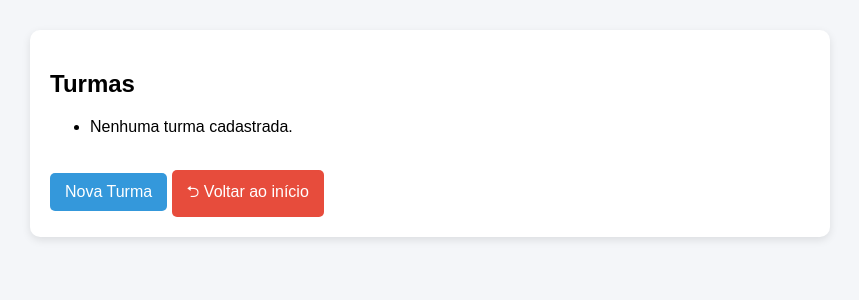
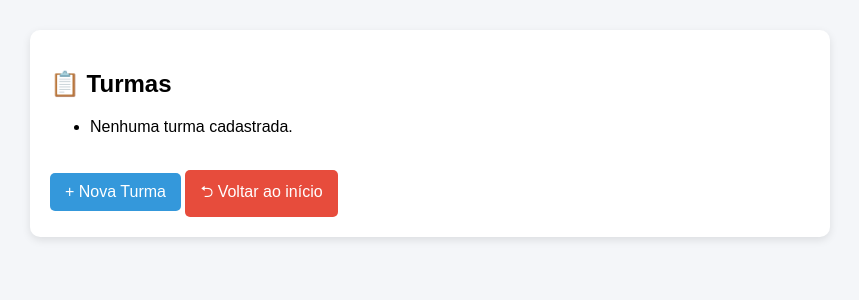
Before and after one commit to MatheusChavesBecker874/WebButler, a Django app: page /turmas/ in a window 1280 px wide. Shown: the part 110-410 px from the top of the page, without its empty margins (210-1069 px from the left). Run offline with Django 5.2, Linux system fonts and the light colour scheme; data that the repository does not hold is empty; parts of the project's set-up code (start-up, migrations or seed data) failed here and were passed over.

Commit message:
Update lista_turmas.html

```diff
--- a/WebButler/projeto/templates/lista_turmas.html
+++ b/WebButler/projeto/templates/lista_turmas.html
@@ -4,7 +4,7 @@
 
 {% block content %}
 <div class="card">
-    <h2> Turmas</h2>
+    <h2>📋 Turmas</h2>
     <ul>
         {% for turma in turmas %}
             <li>
@@ -15,7 +15,7 @@
         {% endfor %}
     </ul>
     <br>
-    <a href="{% url 'criar_turma' %}" class="btn"> Nova Turma</a>
+    <a href="{% url 'criar_turma' %}" class="btn">+ Nova Turma</a>
     <a href="{% url 'inicio' %}" class="btn btn-danger">⮌ Voltar ao início</a>
 </div>
 {% endblock %}
```
